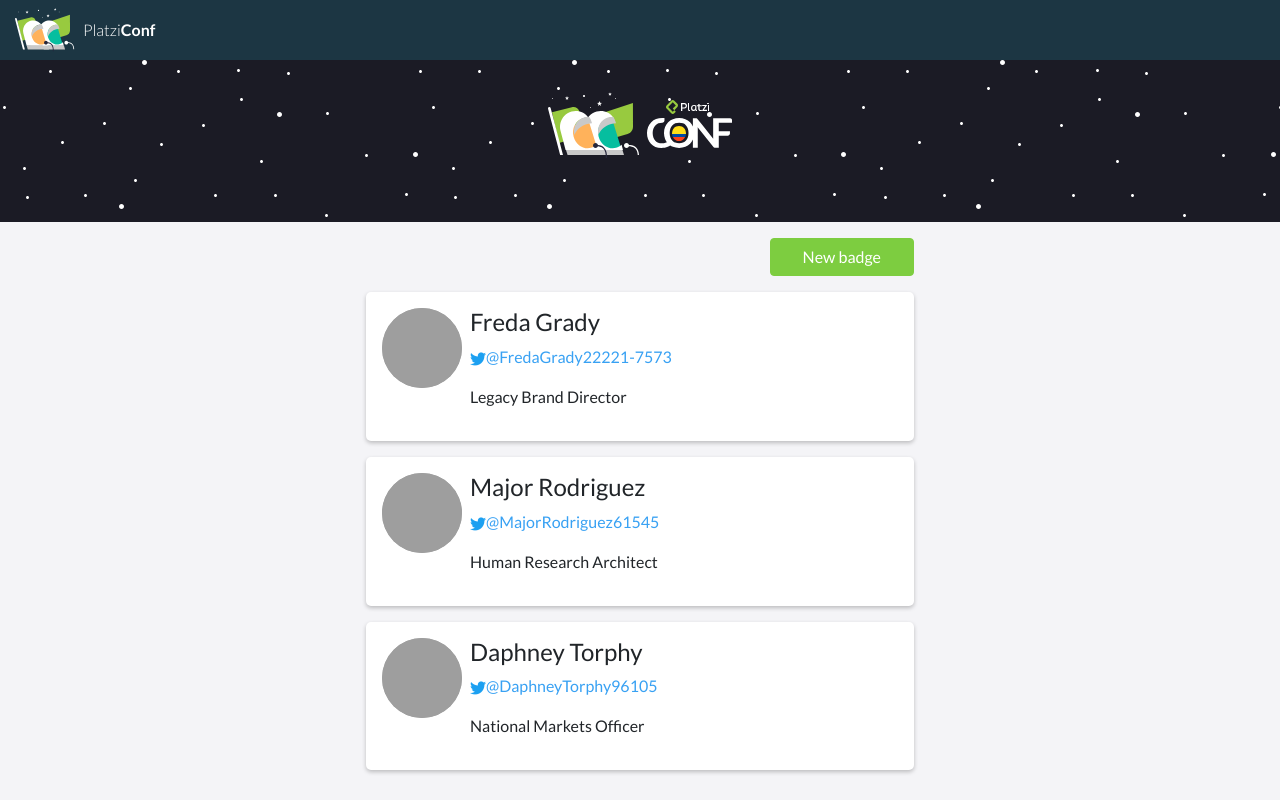
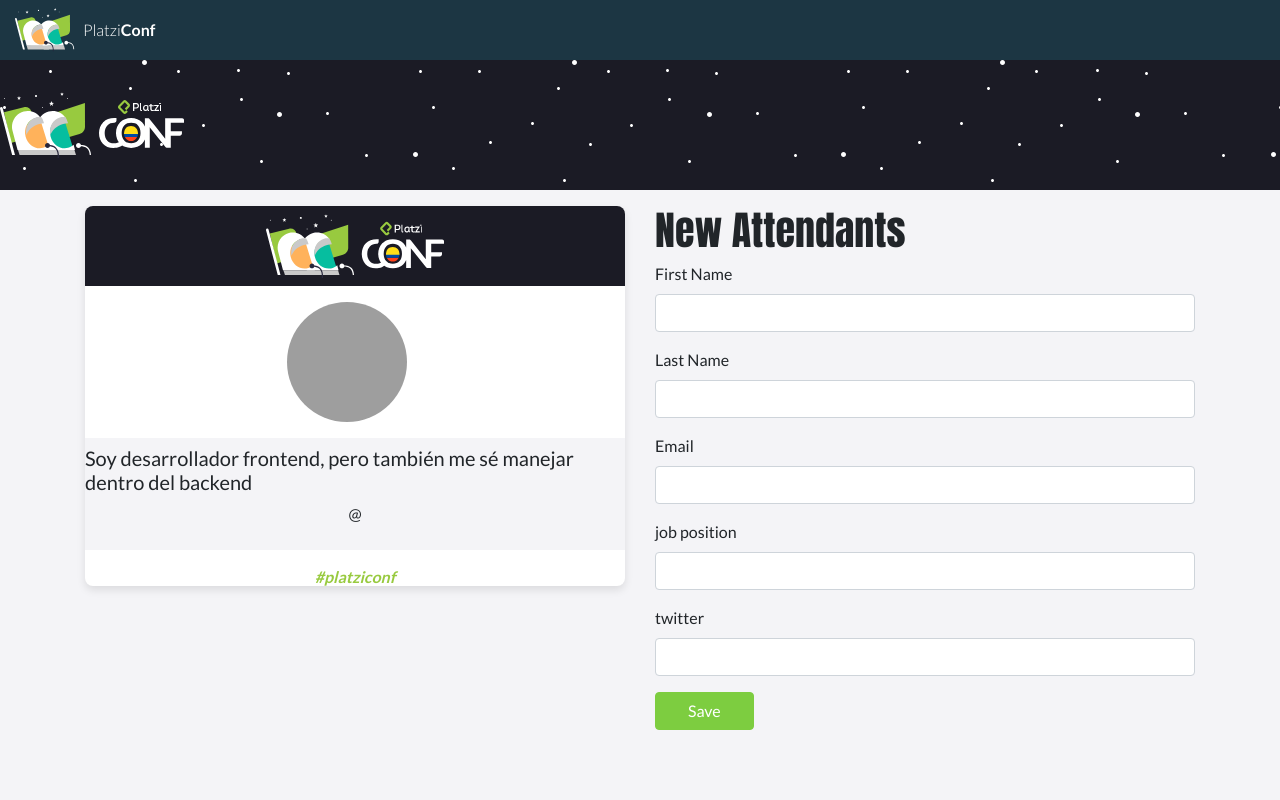
Before and after one commit to jeanmonse16/React-course, a React (Create React App) app: page /badges/new in a window 1280 px wide. Built offline with nearby package versions, Linux system fonts and the light colour scheme; grey boxes are pictures that could not be loaded.

Commit message:
enrutando las pages

```diff
--- /dev/null
+++ b/src/components/App.js
@@ -0,0 +1,19 @@
+import React from "react";
+
+import { BrowserRouter, Switch, Route } from "react-router-dom";
+
+import Badges from "../pages/Badges";
+import Badgenew from "../pages/Badgenew";
+
+function App (){
+   return (
+       <BrowserRouter>
+          <Switch>
+              <Route exact path="/badges" component={Badges} />
+              <Route exact path="/badges/new" component={Badgenew} />
+          </Switch>
+       </BrowserRouter>
+   )
+}
+
+export default App;
--- a/src/components/Badgeslist.js
+++ b/src/components/Badgeslist.js
@@ -20,11 +20,13 @@
 
                               <div className="BadgesListItem">
 
-                                  <img className="BadgesListItem__avatar" src={badge.avatarUrl} alt="avatar"></img>
-                                     <div>
+                                  <img
+                                  className="BadgesListItem__avatar" src={badge.avatarUrl} alt="avatar">
+                                  </img>
+                                <div>
                                        <h4> {badge.firstName} {badge.lastName}</h4>
                                        <p className="twitter__blue_font">
-                                          <img src={favicon}/>
+                                          <img src={favicon} alt="favicon" />
                                            @{badge.twitter}
                                        </p>
                                        <p>
--- a/src/index.js
+++ b/src/index.js
@@ -11,8 +11,7 @@
 import "bootstrap/dist/css/bootstrap.css";
 import "./global.css";
 
-//import Badgenew from "./pages/Badgenew";
-import Badges from "./pages/Badges";
+import App from "./components/App";
 
 //const jsx = <h1>Hello, Platzi badges!</h1>;
 //const element = React.createElement("div",{},React.createElement("h1",{}, "hola platzi"),React.createElement("p",{}, "soy janpi"))
@@ -26,4 +25,4 @@
 //)
 
 // ReactDOM.render(__qué__, __dónde__);
-ReactDOM.render(<Badges />, container);
+ReactDOM.render(<App />, container);
--- a/src/pages/Badges.js
+++ b/src/pages/Badges.js
@@ -1,4 +1,6 @@
 import React from "react";
+
+import {Link} from "react-router-dom";
 
 import "./styles/Badges.css";
 
@@ -59,7 +61,7 @@
 
             <div className="Badges__container">
                 <div className="Badges__buttons">
-                    <a href="/badge/new" className="btn btn-primary">New badge</a>
+                    <Link to="/badges/new" className="btn btn-primary">New badge</Link>
                 </div>
 
 
```
